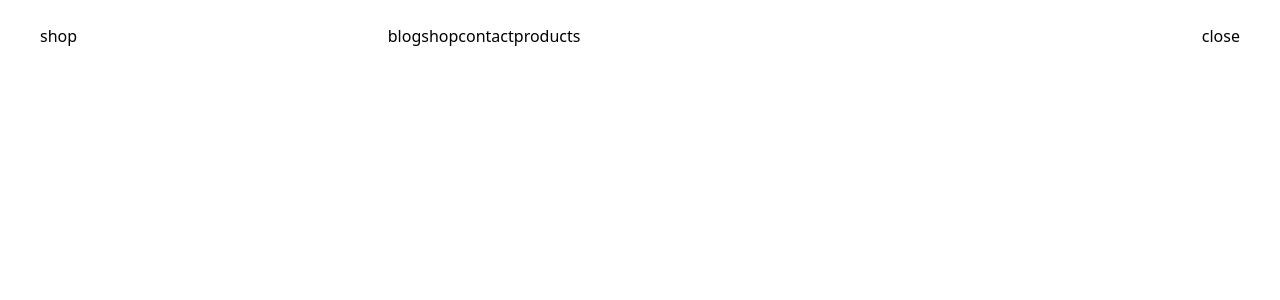
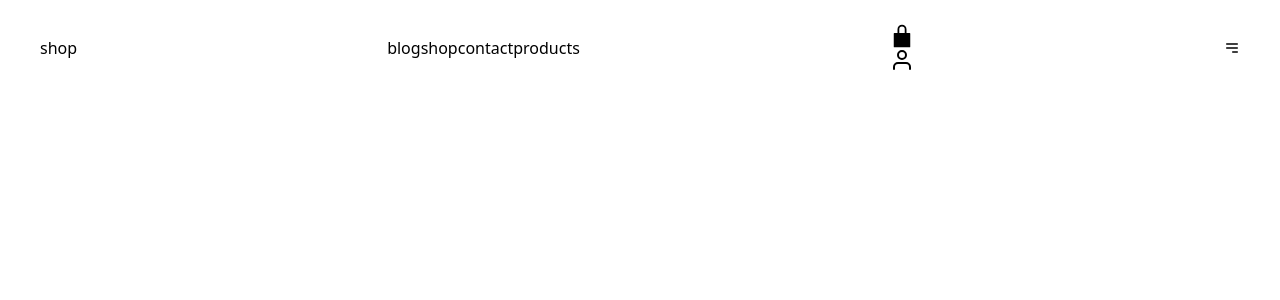
Before and after one commit to zablon-oigo/react-shop, a React (Vite) app: page / in a window 1280 px wide. Shown: the top 300 px of the page. Built offline with nearby package versions, Linux system fonts and the light colour scheme.

Commit message:
Adding Icons

```diff
--- a/src/components/Navbar.jsx
+++ b/src/components/Navbar.jsx
@@ -1,5 +1,9 @@
 import { useState } from "react"
 import { Link } from "react-scroll"
+import { FiUser } from "react-icons/fi";
+import { HiOutlineMenuAlt3 } from "react-icons/hi";
+import { IoCloseOutline } from "react-icons/io5";
+import { IoLockClosedSharp } from "react-icons/io5";
 function Navbar() {
     const[menu,setMenu]=useState(false)
     const toggleMenu=()=>{
@@ -22,10 +26,11 @@ function Navbar() {
        <Link to={'products'} smooth={true} spy={true} duration={500} className="">products</Link>
        </div>
        <div className="">
-
+       <IoLockClosedSharp  className="text-2xl"/>
+       <FiUser className="text-2xl"/>
        </div>
        <button className="" onClick={toggleMenu}>
-           {menu?('click here'):('close')}
+           {menu?(<IoCloseOutline />):(<HiOutlineMenuAlt3 />)}
        </button>
     </nav>
     <section className={`${menu?' translate-x-0' :'-translate-x-full'} `}>
```
